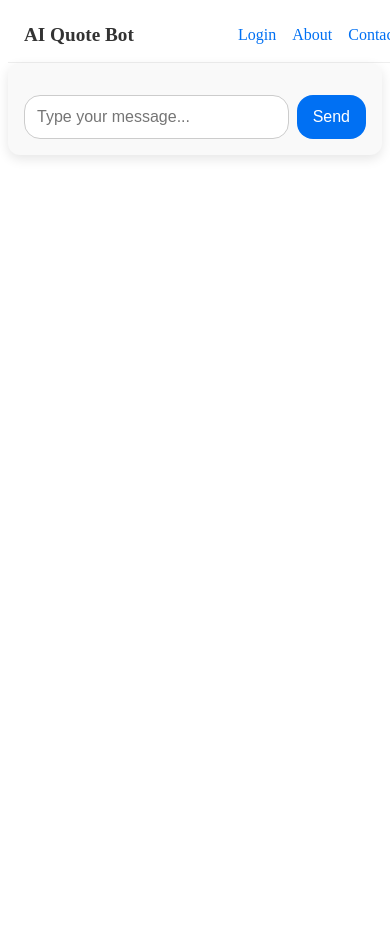
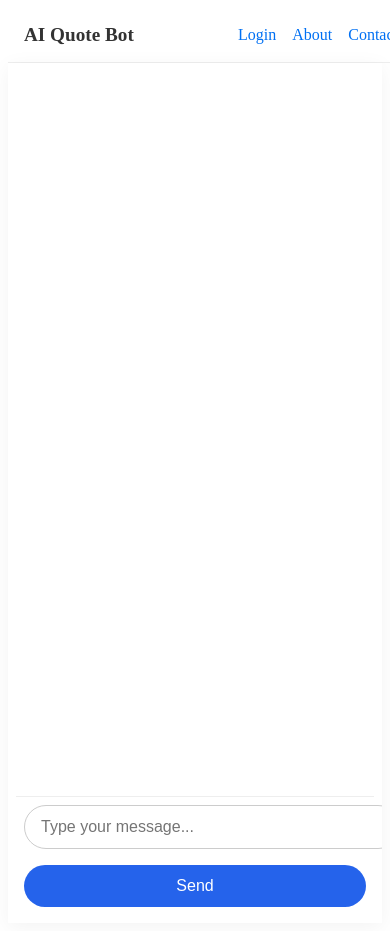
Before and after one commit to brokendished/take4, a Next.js app: page / in a window 390 px wide. Shown: the top 931 px of the page. Before the commit the page ends 844 px from the top, so only its background shows below. Built offline with nearby package versions, Linux system fonts and the light colour scheme.

Commit message:
Update ChatbotChat.module.css

```diff
--- a/components/ChatbotChat.module.css
+++ b/components/ChatbotChat.module.css
@@ -1,69 +1,80 @@
-
 .chatContainer {
   display: flex;
   flex-direction: column;
-  height: 100%;
-  max-width: 600px;
+  height: 100vh;
+  max-width: 800px;
   margin: 0 auto;
   padding: 1rem;
-  background: #f9f9f9;
+  background: #ffffff;
   border-radius: 12px;
-  box-shadow: 0 4px 12px rgba(0,0,0,0.1);
+  box-shadow: 0 4px 20px rgba(0,0,0,0.05);
+  overflow: hidden;
 }
 
 .chatBox {
   flex: 1;
   overflow-y: auto;
-  padding-bottom: 1rem;
+  display: flex;
+  flex-direction: column;
+  padding: 1rem;
+  gap: 0.5rem;
 }
 
 .message {
   padding: 0.75rem 1rem;
-  margin: 0.5rem 0;
-  border-radius: 1rem;
-  max-width: 75%;
+  margin: 0.25rem 0;
+  border-radius: 18px;
+  max-width: 80%;
+  word-wrap: break-word;
+  font-size: 0.95rem;
   line-height: 1.4;
-  word-wrap: break-word;
 }
 
 .user {
-  background: #d1eaff;
+  background: #dbeafe;
   align-self: flex-end;
   text-align: right;
 }
 
 .bot {
-  background: #eeeeee;
+  background: #f3f4f6;
   align-self: flex-start;
   text-align: left;
 }
 
 .chatInput {
   display: flex;
+  padding: 1rem;
   gap: 0.5rem;
-  margin-top: auto;
+  border-top: 1px solid #eee;
+  background: #fff;
 }
 
 .chatInput input {
   flex: 1;
-  padding: 0.75rem;
-  border-radius: 1rem;
+  padding: 0.75rem 1rem;
+  border-radius: 999px;
   border: 1px solid #ccc;
   font-size: 1rem;
 }
 
 .chatInput button {
-  padding: 0.75rem 1rem;
+  padding: 0.75rem 1.25rem;
   border: none;
-  border-radius: 1rem;
-  background: #0070f3;
+  border-radius: 999px;
+  background: #2563eb;
   color: white;
   font-size: 1rem;
   cursor: pointer;
+  transition: background 0.3s ease;
+}
+
+.chatInput button:hover {
+  background: #1e40af;
 }
 
 .chatInput button:disabled {
-  background: #999;
+  background: #ccc;
   cursor: not-allowed;
 }
 
@@ -71,21 +82,47 @@
   display: flex;
   flex-wrap: wrap;
   gap: 0.5rem;
-  margin-top: 1rem;
+  margin-top: 0.5rem;
 }
 
 .suggestions button {
-  background: #fff;
-  border: 1px solid #0070f3;
-  color: #0070f3;
-  padding: 0.5rem 1rem;
-  border-radius: 1rem;
+  background: white;
+  border: 1px solid #2563eb;
+  color: #2563eb;
+  padding: 0.4rem 0.8rem;
+  border-radius: 999px;
   cursor: pointer;
-  font-size: 0.9rem;
-  transition: background 0.2s;
+  font-size: 0.85rem;
+  transition: all 0.2s ease-in-out;
 }
 
 .suggestions button:hover {
-  background: #0070f3;
+  background: #2563eb;
   color: white;
 }
+
+/* Responsive tweaks */
+@media (max-width: 600px) {
+  .chatContainer {
+    padding: 0.5rem;
+    border-radius: 0;
+  }
+
+  .chatInput {
+    padding: 0.5rem;
+    flex-direction: column;
+  }
+
+  .chatInput input {
+    width: 100%;
+    margin-bottom: 0.5rem;
+  }
+
+  .chatInput button {
+    width: 100%;
+  }
+
+  .message {
+    font-size: 0.9rem;
+  }
+}
```
